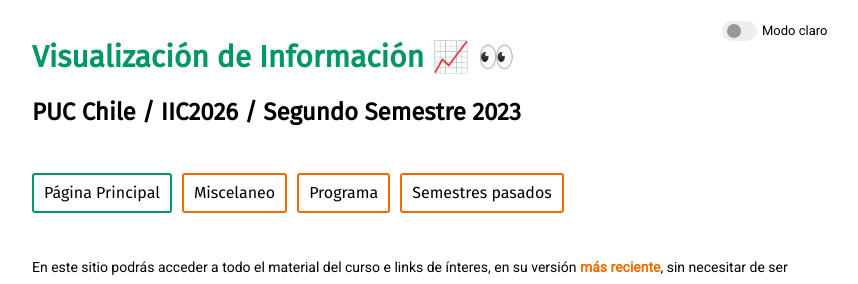
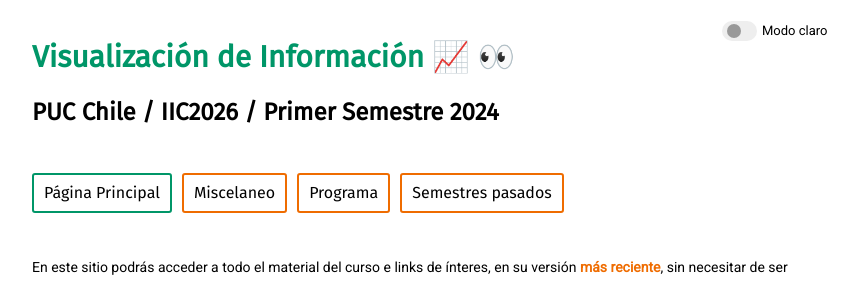
Before and after one commit to PUC-Infovis/version-2024-1, a Jekyll site: the page built from index.md, in a window 1280 px wide. Shown: the top 284 px of the page, without its empty margins (203-1061 px from the left). Built offline with Jekyll 4.4.1, drawn with Linux system fonts in a browser that asks for light colours.

Commit message:
change name

```diff
--- a/_includes/header.html
+++ b/_includes/header.html
@@ -8,7 +8,7 @@
     </label>
     <!-- <button id="mode-toggle" onclick="cambioDeModo()">Modo oscuro</button> -->
     <h1><a href="https://puc-infovis.github.io/">Visualización de Información</a> 📈 👀 </h1>
-    <h2> PUC Chile / IIC2026 / Segundo Semestre 2023 </h2>
+    <h2> PUC Chile / IIC2026 / Primer Semestre 2024 </h2>
     <br>
     <div class="pages-links">
         {% for p in site.pages %}
```
